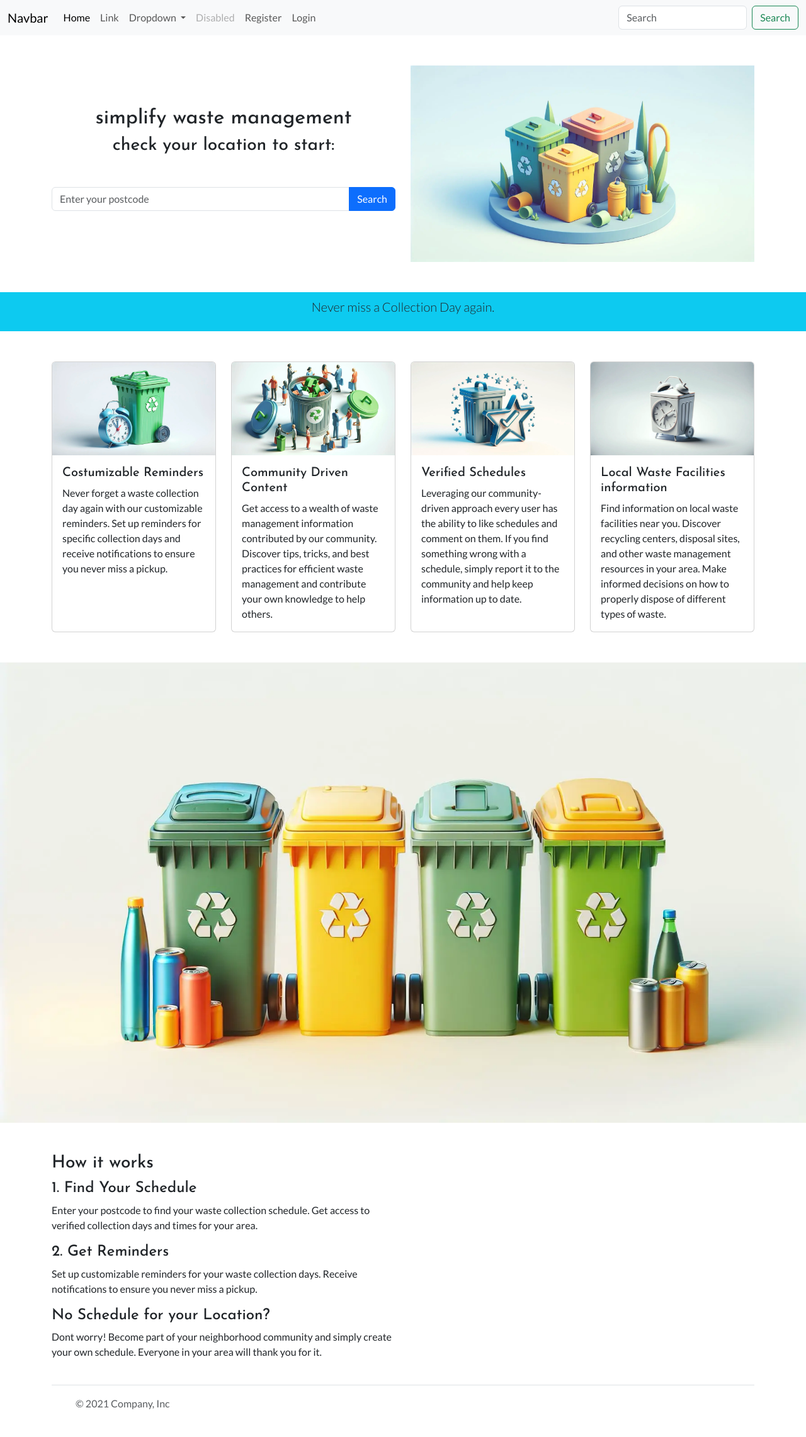
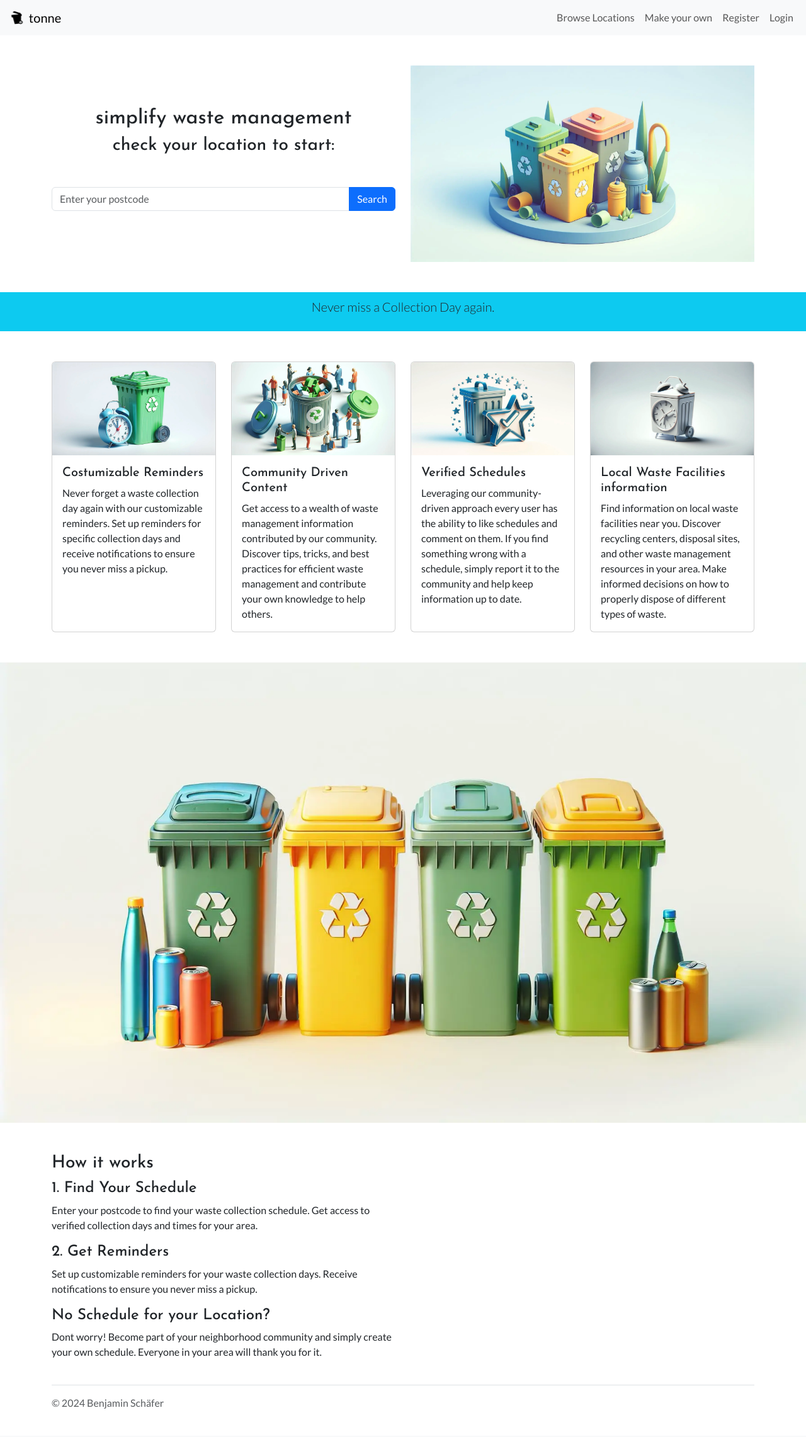
Before and after one commit to benschaf/waste-schedule, a Django app: page / in a window 1280 px wide. Shown: the whole page at 63% size. After the commit the page ends 2237 px from the top, so only its background shows below. Run offline with Django 5.2, Linux system fonts and the light colour scheme; some libraries are stand-ins or nearby versions.

Commit message:
feat: wire up navbar links

```diff
--- a/templates/base.html
+++ b/templates/base.html
@@ -8,10 +8,6 @@
 <html class="h-100" lang="en">
 
 <head>
-    <title>Tonne</title>
-    <meta name="viewport" content="width=device-width, initial-scale=1" />
-
-    <!-- Google Fonts CSS -->
     <title>Tonne</title>
     <meta name="viewport" content="width=device-width, initial-scale=1" />
 
@@ -35,36 +31,22 @@
     <!-- Navigation -->
     <nav class="navbar navbar-expand-lg bg-light">
         <div class="container-fluid">
-            <a class="navbar-brand" href="#">Navbar</a>
+            <a class="navbar-brand" href="{% url 'landing_page' %}">
+                <img src="{% static 'images/logo.webp' %}" alt="Logo" width="30" height="24" class="d-inline-block align-text-top">
+                tonne
+              </a>
             <button class="navbar-toggler" type="button" data-bs-toggle="collapse"
                 data-bs-target="#navbarSupportedContent" aria-controls="navbarSupportedContent" aria-expanded="false"
                 aria-label="Toggle navigation">
-                <span class="navbar-toggler-icon"></span>
+                <i class="fas fa-bars"></i>
             </button>
             <div class="collapse navbar-collapse" id="navbarSupportedContent">
-                <ul class="navbar-nav me-auto mb-2 mb-lg-0">
+                <ul class="navbar-nav ms-auto mb-2 mb-lg-0">
                     <li class="nav-item">
-                        <a class="nav-link active" aria-current="page" href="#">Home</a>
+                        <a class="nav-link" href="{% url 'schedule_list' %}">Browse Locations</a>
                     </li>
                     <li class="nav-item">
-                        <a class="nav-link" href="#">Link</a>
-                    </li>
-                    <li class="nav-item dropdown">
-                        <a class="nav-link dropdown-toggle" href="#" role="button" data-bs-toggle="dropdown"
-                            aria-expanded="false">
-                            Dropdown
-                        </a>
-                        <ul class="dropdown-menu">
-                            <li><a class="dropdown-item" href="#">Action</a></li>
-                            <li><a class="dropdown-item" href="#">Another action</a></li>
-                            <li>
-                                <hr class="dropdown-divider">
-                            </li>
-                            <li><a class="dropdown-item" href="#">Something else here</a></li>
-                        </ul>
-                    </li>
-                    <li class="nav-item">
-                        <a class="nav-link disabled">Disabled</a>
+                        <a class="nav-link" href="{% url 'create_schedule' %}">Make your own</a>
                     </li>
                     {% if user.is_authenticated %}
                     <li class="nav-item">
@@ -82,10 +64,6 @@
                     </li>
                     {% endif %}
                 </ul>
-                <form class="d-flex" role="search">
-                    <input class="form-control me-2" type="search" placeholder="Search" aria-label="Search">
-                    <button class="btn btn-outline-success" type="submit">Search</button>
-                </form>
             </div>
         </div>
     </nav>
@@ -102,25 +80,8 @@
     <div class="container">
         <footer class="d-flex flex-wrap justify-content-between align-items-center py-3 my-4 border-top">
             <div class="col-md-4 d-flex align-items-center">
-                <a href="/" class="mb-3 me-2 mb-md-0 text-muted text-decoration-none lh-1">
-                    <svg class="bi" width="30" height="24">
-                        <use xlink:href="#bootstrap" />
-                    </svg>
-                </a>
-                <span class="text-muted">&copy; 2021 Company, Inc</span>
+                <span class="text-muted">&copy; 2024 Benjamin Schäfer<span>
             </div>
-
-            <ul class="nav col-md-4 justify-content-end list-unstyled d-flex">
-                <li class="ms-3"><a class="text-muted" href="#"><svg class="bi" width="24" height="24">
-                            <use xlink:href="#twitter" />
-                        </svg></a></li>
-                <li class="ms-3"><a class="text-muted" href="#"><svg class="bi" width="24" height="24">
-                            <use xlink:href="#instagram" />
-                        </svg></a></li>
-                <li class="ms-3"><a class="text-muted" href="#"><svg class="bi" width="24" height="24">
-                            <use xlink:href="#facebook" />
-                        </svg></a></li>
-            </ul>
         </footer>
     </div>
 
```
